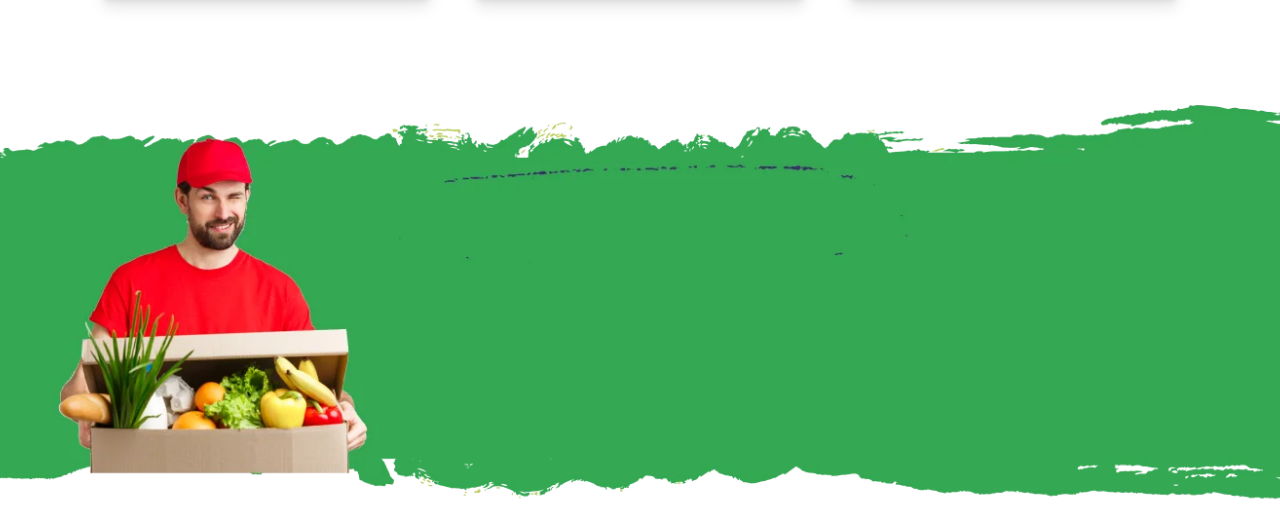
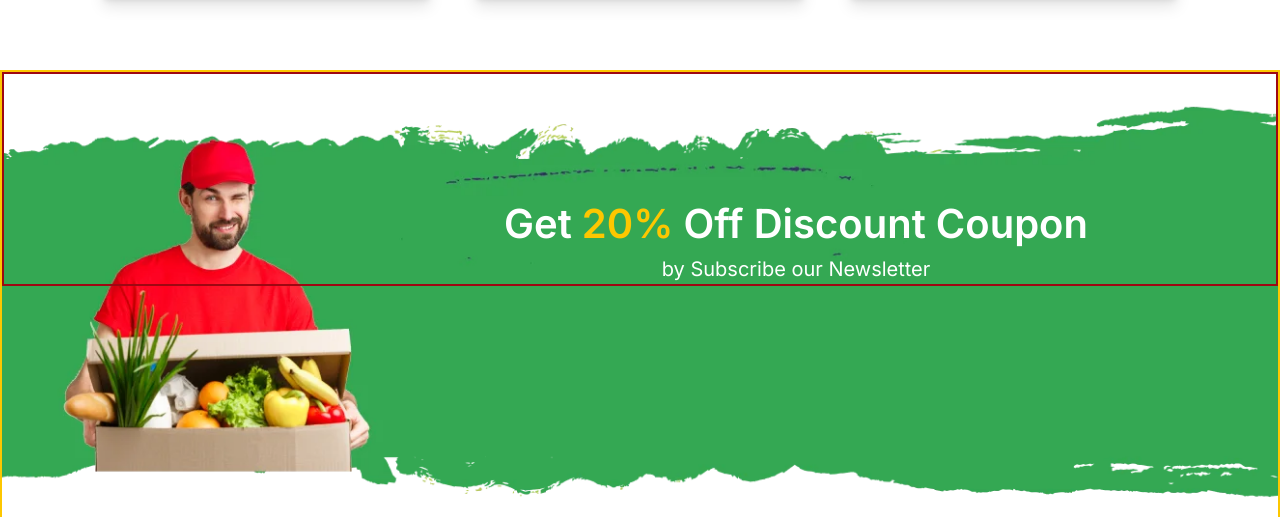
Before and after one commit to ahamedasif07/Project-Fresh-Grocery, a React (Vite) app: page / in a window 1280 px wide. Shown: the part 8082-8599 px from the top of the page. Built offline with nearby package versions, Linux system fonts and the light colour scheme.

Commit message:
text sets

```diff
--- a/src/components/FooterTop/FooterTop.jsx
+++ b/src/components/FooterTop/FooterTop.jsx
@@ -5,9 +5,23 @@ const FooterTop = () => {
   return (
     <div>
       <div
-        className="w-full h-[450px] bg-cover bg-center"
+        className="w-full h-[450px] bg-cover bg-center border-2 border-yellow-400"
         style={{ backgroundImage: `url(${footerImage})` }}
-      ></div>
+      >
+        <div className="border-2 border-red-800 pt-[120px] pr-[20px] sm:pr-[40px] md:pr-[80px] lg:pr-[180px]">
+          <div className="">
+            <div className="text-center max-w-[600px] ml-auto">
+              <h2 className="text-[25px] sm:text-[33px] md:text-[40px] text-white font-semibold">
+                Get <span className="text-yellow-400">20% </span>Off Discount
+                Coupon
+              </h2>
+              <p className="text-white text-[20px]">
+                by Subscribe our Newsletter
+              </p>
+            </div>
+          </div>
+        </div>
+      </div>
     </div>
   );
 };
```
